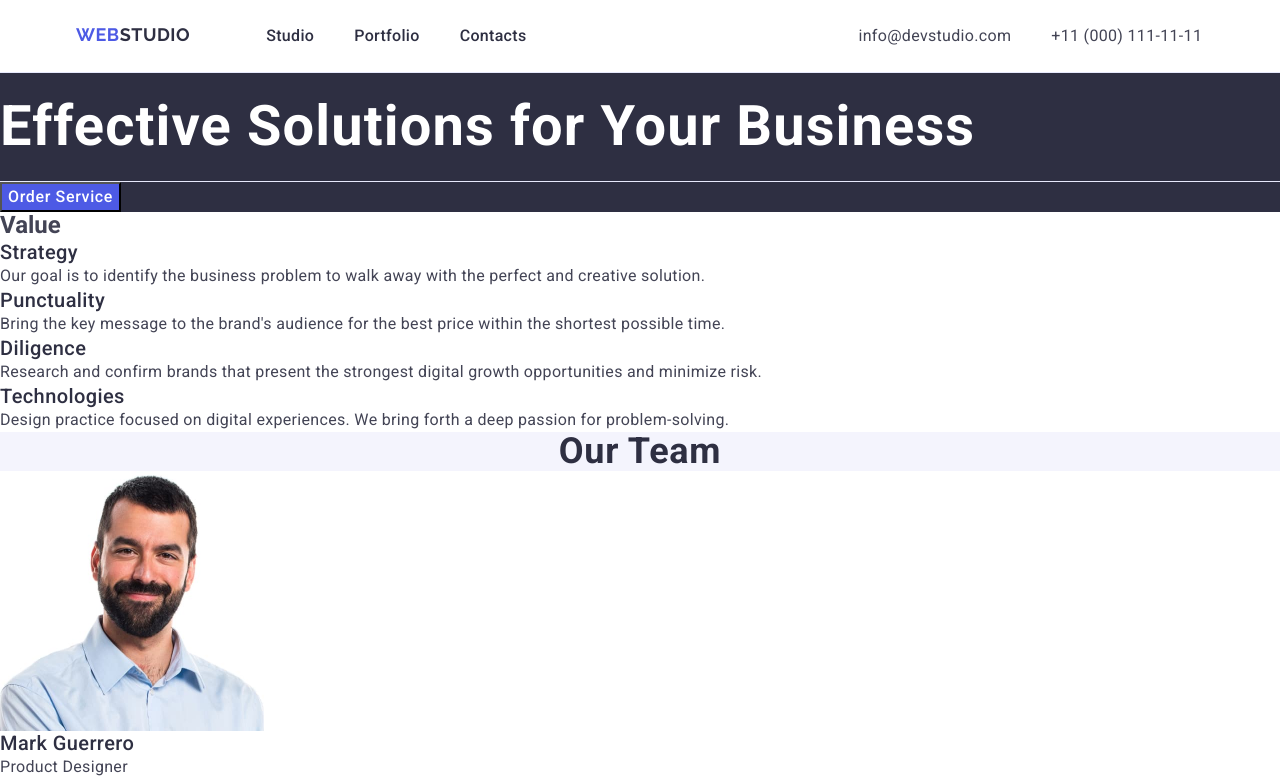
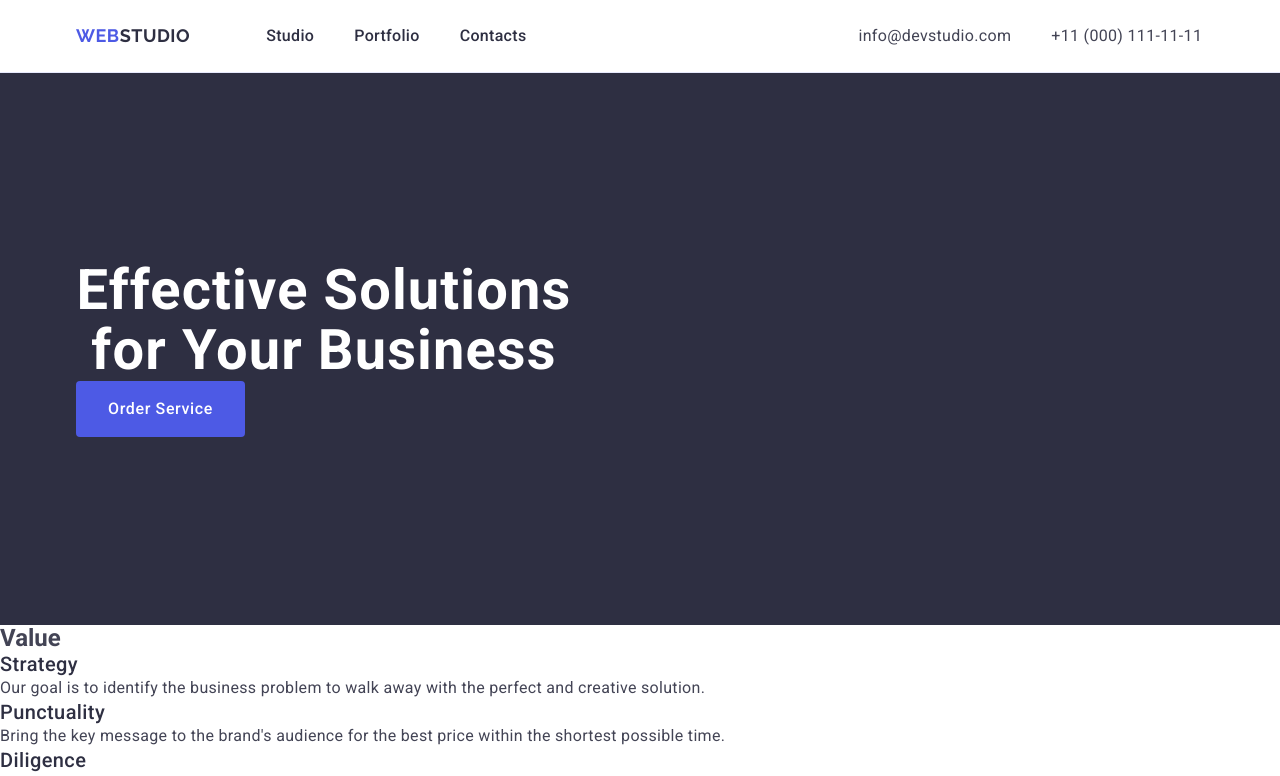
Before and after one commit to Katelynou/goit-markup-hw-03, a plain HTML site: page index.html in a window 1280 px wide. Shown: the top 776 px of the page. Drawn offline with nearby package versions, Linux system fonts and the light colour scheme.

Commit message:
change 2

```diff
--- a/css/styles.css
+++ b/css/styles.css
@@ -33,7 +33,7 @@ img {
 .header-1 {
     display: flex;
 }
-.header-1.container {
+.container {
     width: 1158px;
     padding-left: 15px;
     padding-right: 15px;
@@ -63,7 +63,7 @@ img {
 
 .page-nav {
     display: flex;
-
+    align-items: center;
 }
 
 .nav-links {
@@ -116,18 +116,20 @@ img {
     color: #404BBF;
 }
 
-.header {
+.section-1 {
     background-color: #2E2F42;
+    padding: 188px 0;
 }
-.header .page-header{
+.section-1 .page-section-1{
     color: white;
     font-size: 56px;
     letter-spacing: 0.02em;
     line-height: 1.07;
+    max-width: 496px;
     text-align: center;
 }
 
-.header .page-button {
+.section-1 .page-button {
     background-color: #4D5AE5;
     color: white;
     font-weight: 500;
@@ -135,10 +137,15 @@ img {
     line-height: 1.5;
     letter-spacing: 0.04em;
     cursor: pointer;
+    display: block;
+    min-width: 169px;
+    height: 56px;
+    border: none;
+    border-radius: 4px;
 }
 
-.header .page-button:hover,
-.header .page-button:focus {
+.section-1 .page-button:hover,
+.section-1 .page-button:focus {
     background-color: #404BBF;
     color: white;
 }
--- a/index.html
+++ b/index.html
@@ -18,7 +18,7 @@
     />
   </head>
   <body>
-    <div class="container">
+    <div>
       <header class="page-header">
         <div class="header-1 container">
           <nav class="page-nav">
@@ -26,7 +26,9 @@
               >Web<span class="page-logo-accent-first">Studio</span></a
             >
             <ul class="nav-links">
-              <li><a class="nav-links-main" href="./index.html">Studio</a></li>
+              <li>
+                <a class="nav-links-main" href="./index.html">Studio</a>
+              </li>
               <li><a class="nav-links-main" href="">Portfolio</a></li>
               <li><a class="nav-links-main" href="">Contacts</a></li>
             </ul>
@@ -50,9 +52,13 @@
       </header>
 
       <main>
-        <section class="header">
-          <h1 class="page-header">Effective Solutions for Your Business</h1>
-          <button class="page-button" type="button">Order Service</button>
+        <section class="section-1">
+          <div class="container">
+            <h1 class="page-section-1">
+              Effective Solutions for Your Business
+            </h1>
+            <button class="page-button" type="button">Order Service</button>
+          </div>
         </section>
 
         <section>
```
Also changed, not shown: 1 other file.
